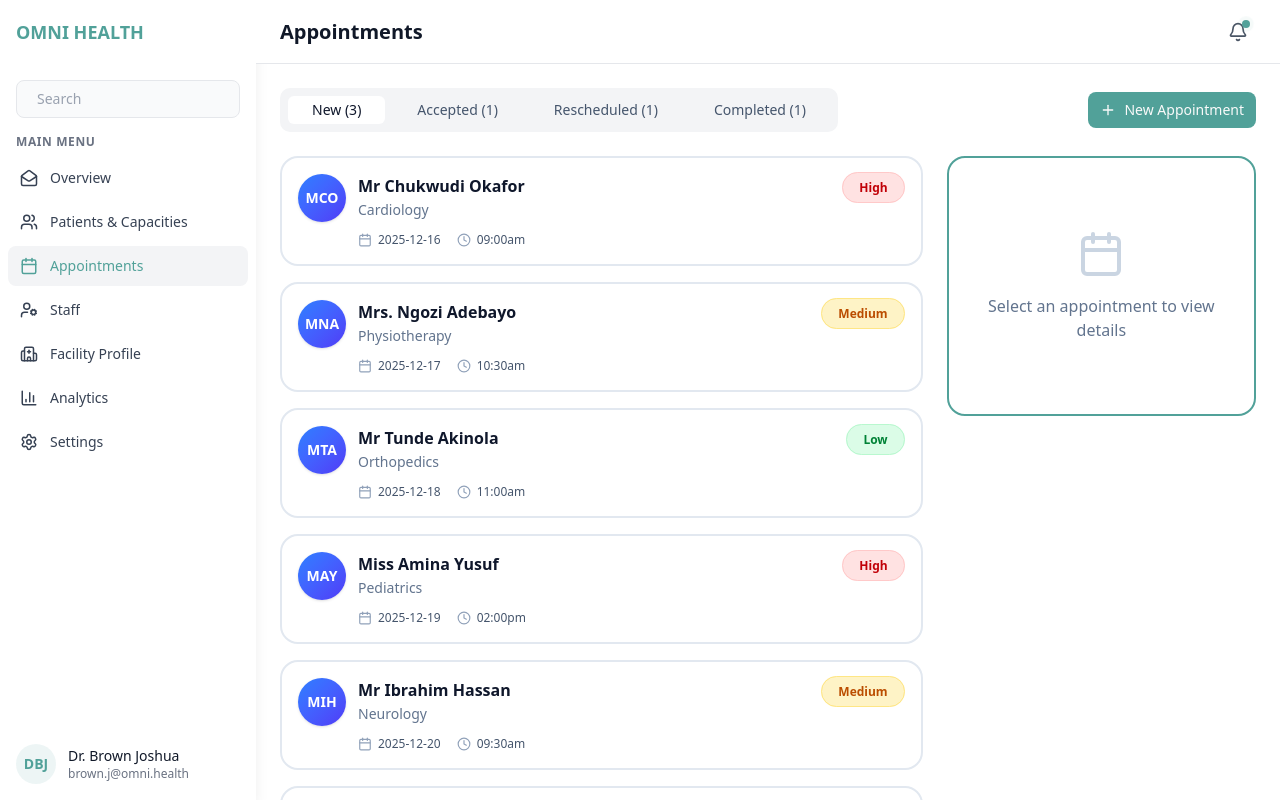
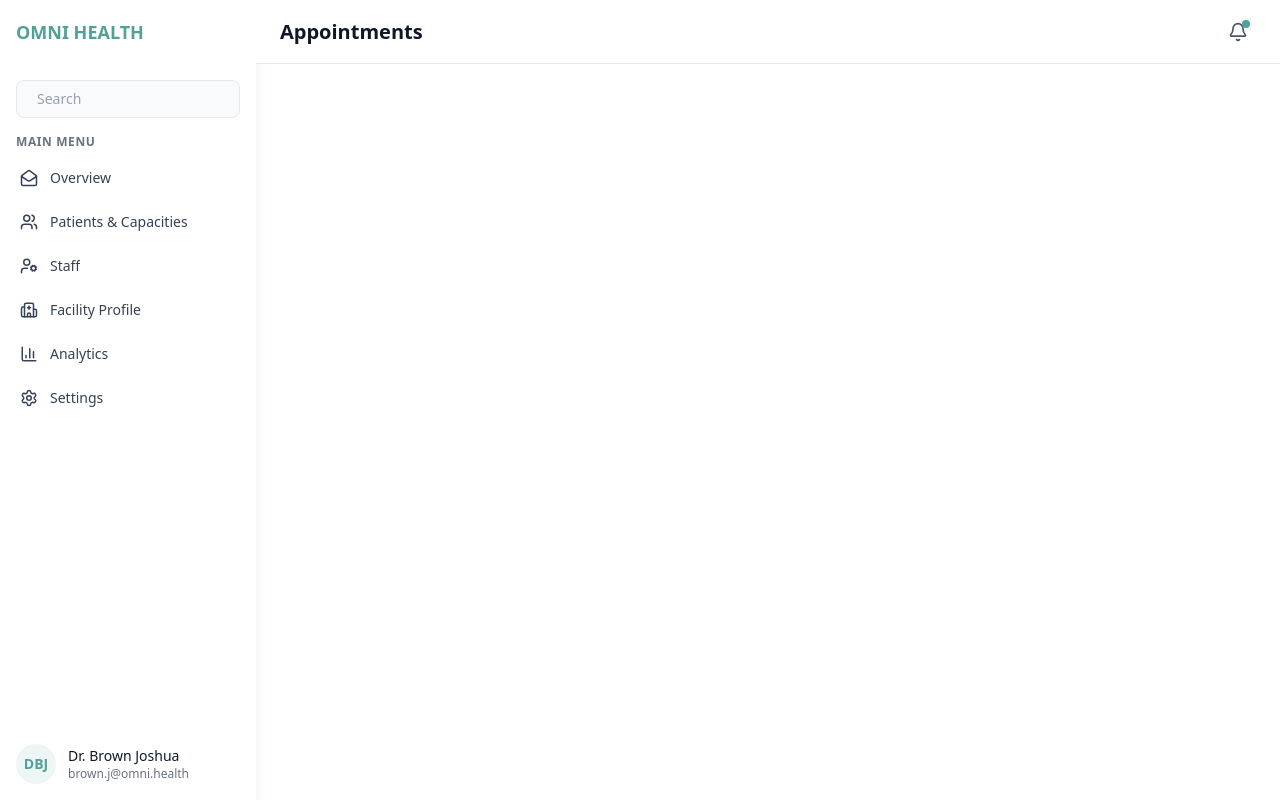
Before and after one commit to Indepth-Earth-Geospatial-Services/omni-health-frontend, a Next.js app: page /admin/appointment in a window 1280 px wide. Built offline with nearby package versions, Linux system fonts and the light colour scheme.

Commit message:
comment appointment page in sidebar and appointment page

```diff
--- a/src/app/(admin)/admin/appointment/page.tsx
+++ b/src/app/(admin)/admin/appointment/page.tsx
@@ -1,4 +1,4 @@
-import UserAppointment from "@/features/admin/components/layout/Appointment"
+// import UserAppointment from "@/features/admin/components/layout/Appointment"
 import Header from "@/features/admin/components/layout/Header";
 
 export default function Appointment() {
@@ -7,7 +7,7 @@ export default function Appointment() {
             <Header name="Appointments" />
             <div className="flex-1 overflow-y-auto bg-white p-6">
                 <main className="flex min-h-screen flex-col">
-                    <UserAppointment />
+                    {/* <UserAppointment /> */}
                 </main>
             </div>
         </>
--- a/src/features/admin/components/layout/Sidebar.tsx
+++ b/src/features/admin/components/layout/Sidebar.tsx
@@ -16,7 +16,7 @@ import { usePathname } from "next/navigation";
 const menuItems = [
     { label: "Overview", icon: MailOpen, href: "/admin" },
     { label: "Patients & Capacities", icon: Users, href: "/admin/patients" },
-    { label: "Appointments", icon: Calendar, href: "/admin/appointment" },
+    // { label: "Appointments", icon: Calendar, href: "/admin/appointment" },
     { label: "Staff", icon: UserCog, href: "/admin/staff" },
     { label: "Facility Profile", icon: Hospital, href: "/admin/facility" },
     { label: "Analytics", icon: BarChart3, href: "/admin/analytics" },
```
